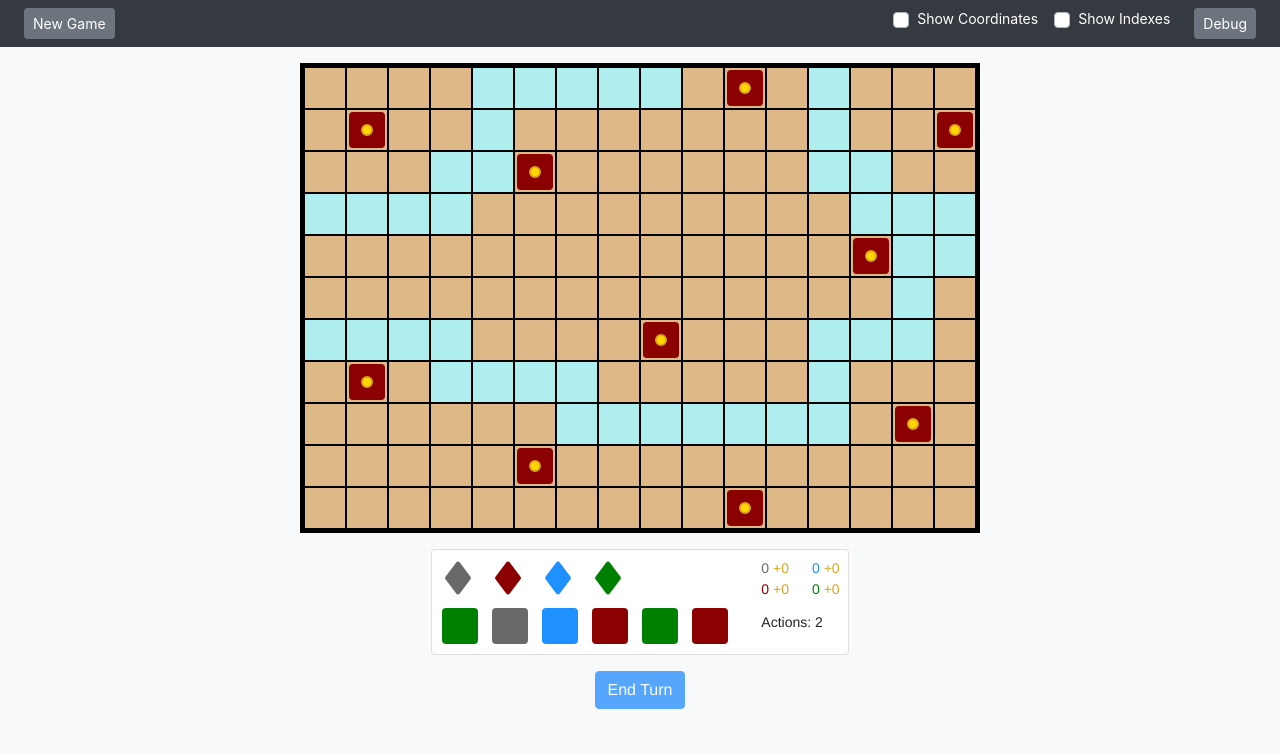
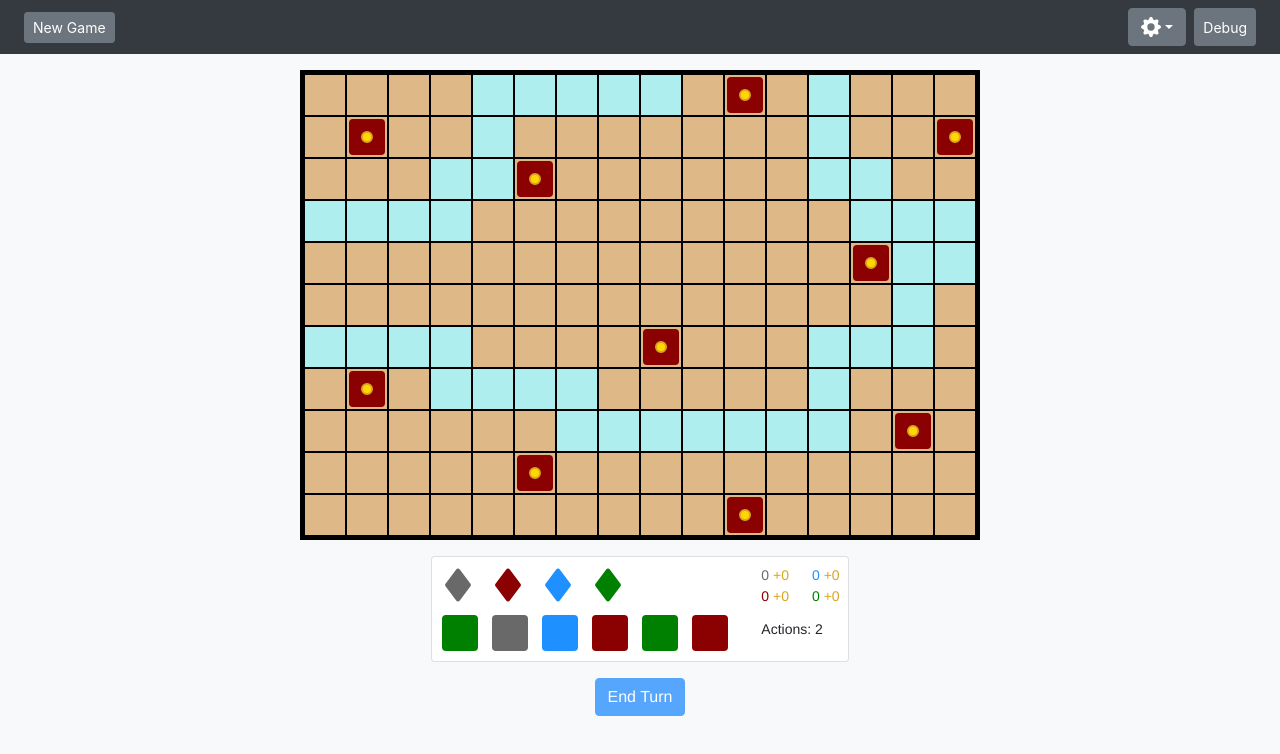
Before and after one commit to joshuahysong/RiverGame, a Vue app: page / in a window 1280 px wide. Shown: the top 754 px of the page. Built offline with nearby package versions, Linux system fonts and the light colour scheme.

Commit message:
Minor settings adjustments

```diff
--- a/src/App.vue
+++ b/src/App.vue
@@ -5,12 +5,19 @@
             <b-collapse id="nav-collapse" is-nav>
                 <b-button size="sm" class="my-2 my-sm-0 mx-2" @click="startNewGame">New Game</b-button>
                 <b-navbar-nav class="ml-auto">
-                    <b-form-checkbox v-model="showCoordinates" class="text-white small mr-3">
-                        Show Coordinates
-                    </b-form-checkbox>
-                    <b-form-checkbox v-model="showIndexes" class="text-white small mr-3">
-                        Show Indexes
-                    </b-form-checkbox>
+                    <b-dropdown right>
+                        <template #button-content>
+                            <b-icon-gear-fill />
+                        </template>
+                        <b-dropdown-form form-class="px-3" style="width: 170px">
+                            <b-form-checkbox v-model="showCoordinates" class="small">
+                                Show Coordinates
+                            </b-form-checkbox>
+                            <b-form-checkbox v-model="showIndexes" class="small">
+                                Show Indexes
+                            </b-form-checkbox>
+                        </b-dropdown-form>
+                    </b-dropdown>
                     <b-button size="sm" class="my-2 my-sm-0 mx-2" v-b-toggle.debug-sidebar>Debug</b-button>
                 </b-navbar-nav>
             </b-collapse>
--- a/src/components/MapSquare.vue
+++ b/src/components/MapSquare.vue
@@ -5,7 +5,7 @@
         <civilization-tile v-if="hasTile && !tile.isLeaderTile" :tile-type="tile.tileType" />
         <leader-tile v-if="hasTile && tile.isLeaderTile" :tile-type="tile.tileType" :player-id="tile.playerId" :size="40" />
         <div v-if="showCoordinates" class="coordinates" :class="{'text-white': hasTile}">{{coordinates}}</div>
-        <div v-if="showIndexes" class="coordinates" :class="{'text-white': hasTile}">{{index}}</div>
+        <div v-if="showIndexes" class="coordinates d-flex justify-content-center" :class="{'text-white': hasTile}"><span class="align-self-end">{{index}}</span></div>
     </div>
 </template>
 
@@ -61,9 +61,8 @@ export default {
     }
     .coordinates {
         font-size: 0.65em;
-        height: 90%;
+        height: 95%;
         width: 100%;
         position: absolute;
-        display: block;
     }
 </style>
```
